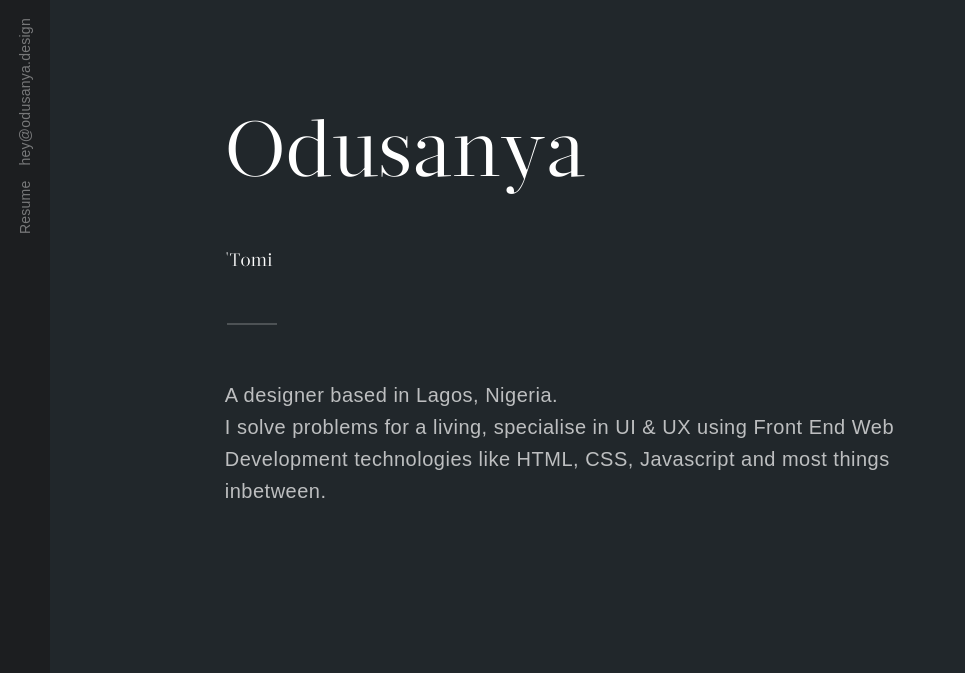
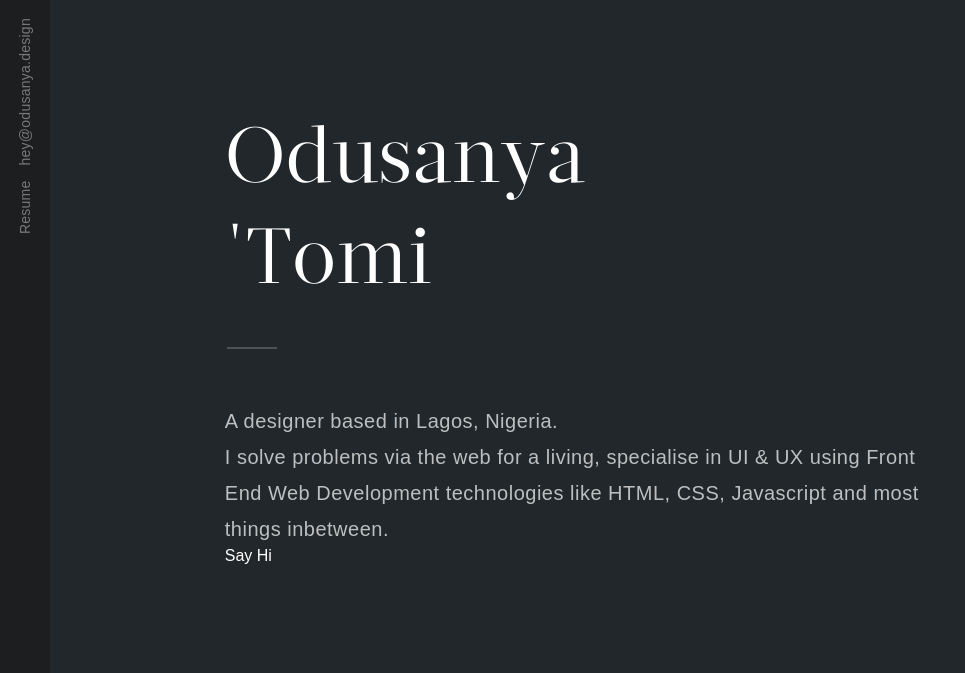
Before and after one commit to Odusanya/odusanya.github.io, a website: page index.html in a window 1280 px wide. Shown: the top 673 px of the page, without its empty margins (0-965 px from the left). Drawn offline with nearby package versions, Linux system fonts and the light colour scheme; a web font is replaced by a local one.

Commit message:
Fix front page

```diff
--- a/index.html
+++ b/index.html
@@ -55,18 +55,21 @@
             </div> -->
             <!--<div class="card-container"></div>-->
             <div class="name">
-                    <h2>
+                    <h1>
                         Odusanya<br>
-                        <span style="font-size: 18px;">'Tomi</span>
-                    </h2>
+                        'Tomi
+                    </h1>
             </div>
             <div class="divider divider--xsm"></div>
             <div class="description">
                 <p>
                     A designer based in Lagos, Nigeria.<br>
-                    I solve problems for a living, specialise in UI & UX using Front End Web Development technologies
+                    I solve problems via the web for a living, specialise in UI & UX using Front End Web Development technologies
                     like HTML, CSS, Javascript and most things inbetween.
                 </p>
+            </div>
+            <div class="more">
+                <a href="" class="scroll-down button button--transparent">Say Hi</a>
             </div>
         </section>
     </div>
--- a/sass/components/_nav.scss
+++ b/sass/components/_nav.scss
@@ -57,6 +57,15 @@
     // padding: 10px 10px 0;
     z-index: 4;
 
+    @include screen(med) {
+        display: none;
+    }
+    // @include screen(med) {
+    //     &--three {
+    //         display: block;
+    //     }
+    // }
+
     &__link {
         margin-top: 15px;
         transform: rotate(-90deg);
--- a/sass/core/_layout.scss
+++ b/sass/core/_layout.scss
@@ -7,6 +7,9 @@
     max-width: 1040px;
     padding: 0 20px;
     width: 100%;
+    @include screen(med-small) {
+        margin: 0 auto;
+    }
     &--sm {
         max-width: 760px;
     }
--- a/sass/modules/_home.scss
+++ b/sass/modules/_home.scss
@@ -27,12 +27,13 @@
 
 
 .name {
-  h2 {
+  h1 {
   font-size: 7.8rem;
   // font-family: 'pultin';
   font-family: 'Glosa Display Roman';
   font-weight: 300;
   margin: 62px auto 32px;
+  line-height: 1.3;
   // font-weight: 100;
   // margin: 0;
   // padding: 0;
@@ -45,7 +46,7 @@
   p {
     font-size: 2.0rem;
     opacity: 0.7;
-    line-height: 1.6;
+    line-height: 1.8;
     padding: 0;
     margin: 0;
     letter-spacing: 0.5px;
```
Also changed, not shown: css/styles.css.
